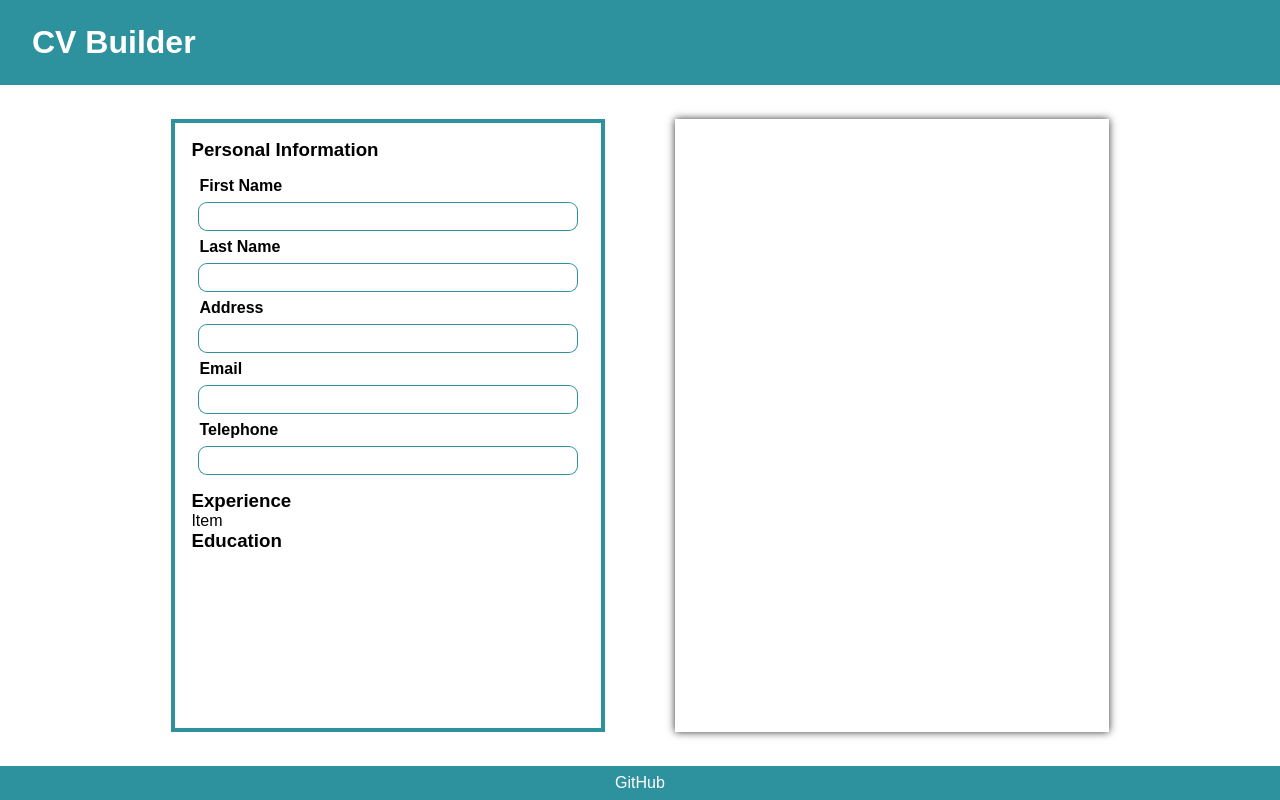
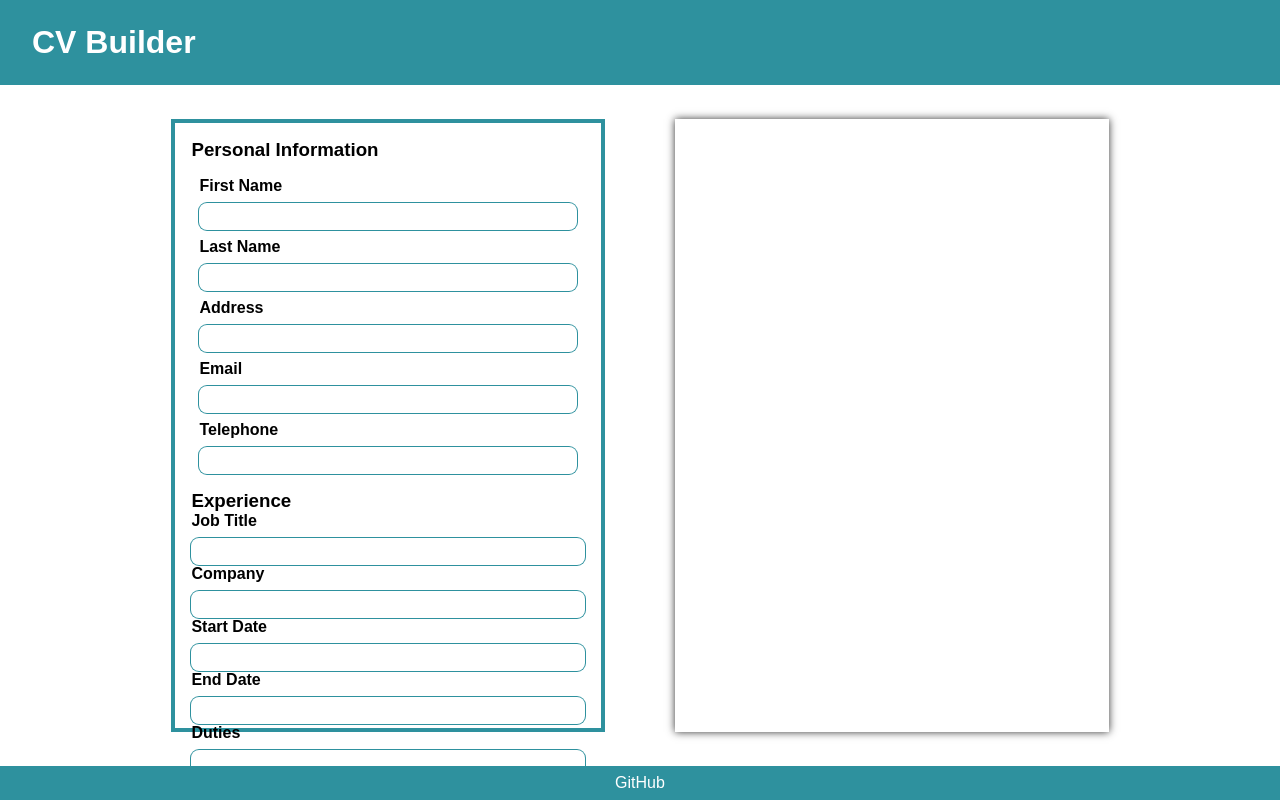
Before and after one commit to bkwong315/cv-application, a React app: page / in a window 1280 px wide. Built offline with nearby package versions, Linux system fonts and the light colour scheme; the HTML template or start-up script is replaced by a standard one.

Commit message:
Add inputs to WorkExp

```diff
--- a/src/components/ExpEditor/ExpItem.tsx
+++ b/src/components/ExpEditor/ExpItem.tsx
@@ -1,10 +1,39 @@
 import * as React from 'react';
 
+import LabeledInput from '../LabeledInput/LabeledInput';
 import './ExpItem.scss';
 
 class ExpItem extends React.Component {
   render() {
-    return <div className='exp-item'>Item</div>;
+    return (
+      <div className='exp-item'>
+        <LabeledInput
+          inputId='job-title'
+          inputName='Job Title'
+          onChangeHandler={() => {}}
+        />
+        <LabeledInput
+          inputId='company'
+          inputName='Company'
+          onChangeHandler={() => {}}
+        />
+        <LabeledInput
+          inputId='start-date'
+          inputName='Start Date'
+          onChangeHandler={() => {}}
+        />
+        <LabeledInput
+          inputId='end-date'
+          inputName='End Date'
+          onChangeHandler={() => {}}
+        />
+        <LabeledInput
+          inputId='job-duties'
+          inputName='Duties'
+          onChangeHandler={() => {}}
+        />
+      </div>
+    );
   }
 }
 
```
